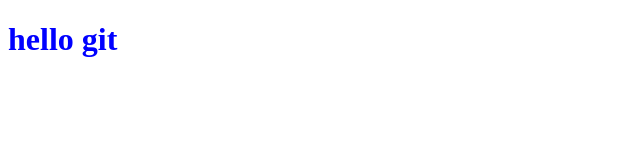
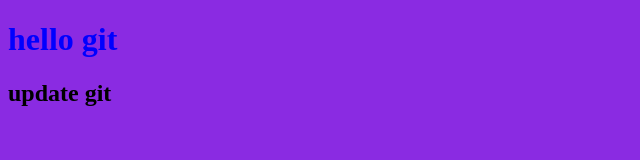
Before and after one commit to Akas99/firstProject, a plain HTML site: page index.html in a window 1280 px wide. Shown: the whole page, without its empty margins (0-640 px from the left). Drawn offline with Linux system fonts and the light colour scheme.

Commit message:
second changes

```diff
--- a/index.html
+++ b/index.html
@@ -9,5 +9,6 @@
 </head>
 <body>
     <h1>hello git</h1>
+    <h2>update git</h2>
 </body>
 </html>
--- a/style.css
+++ b/style.css
@@ -1,3 +1,6 @@
+body{
+    background-color: blueviolet;
+}
 h1{
     color: blue;
 }
```
Also changed, not shown: modal.js (added).
